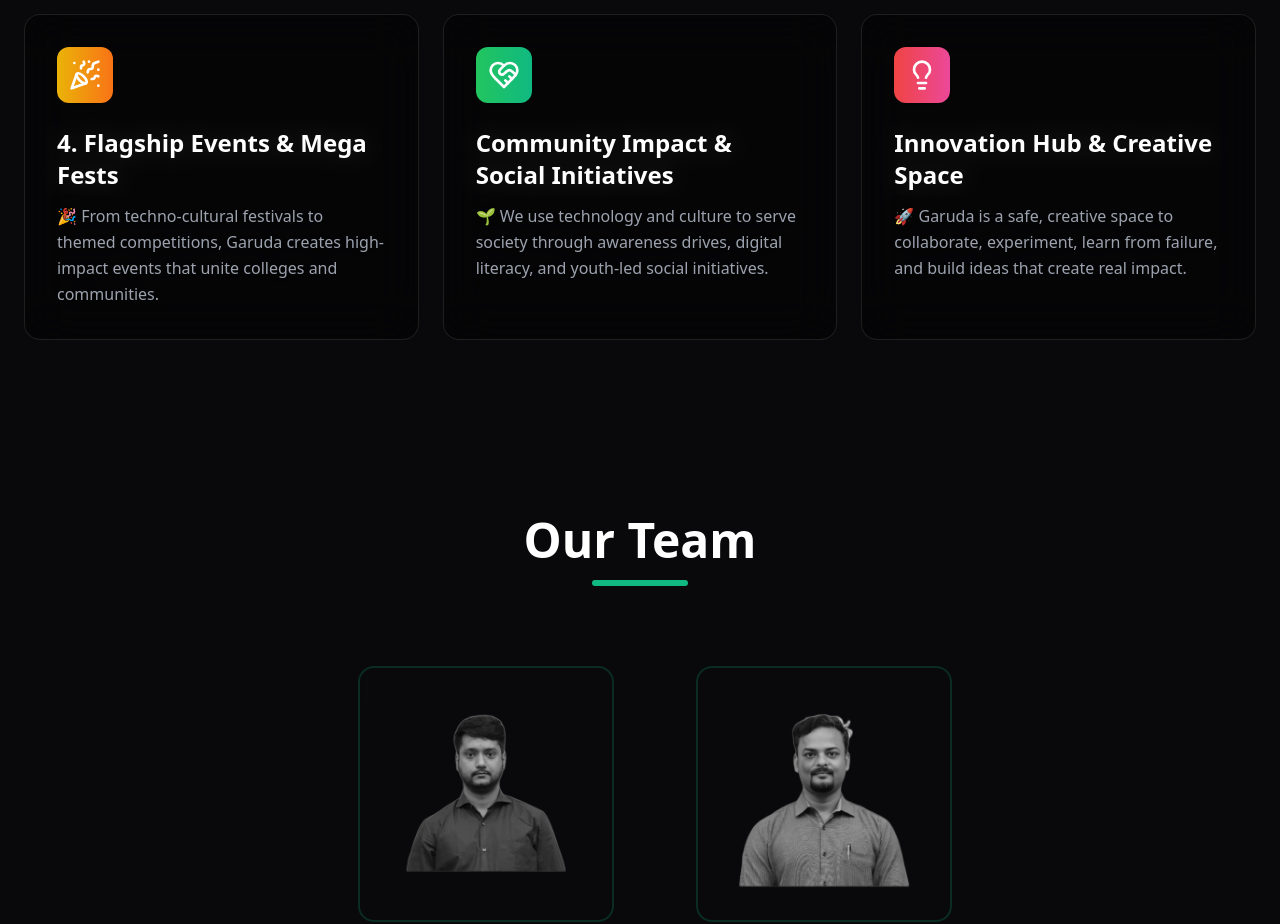
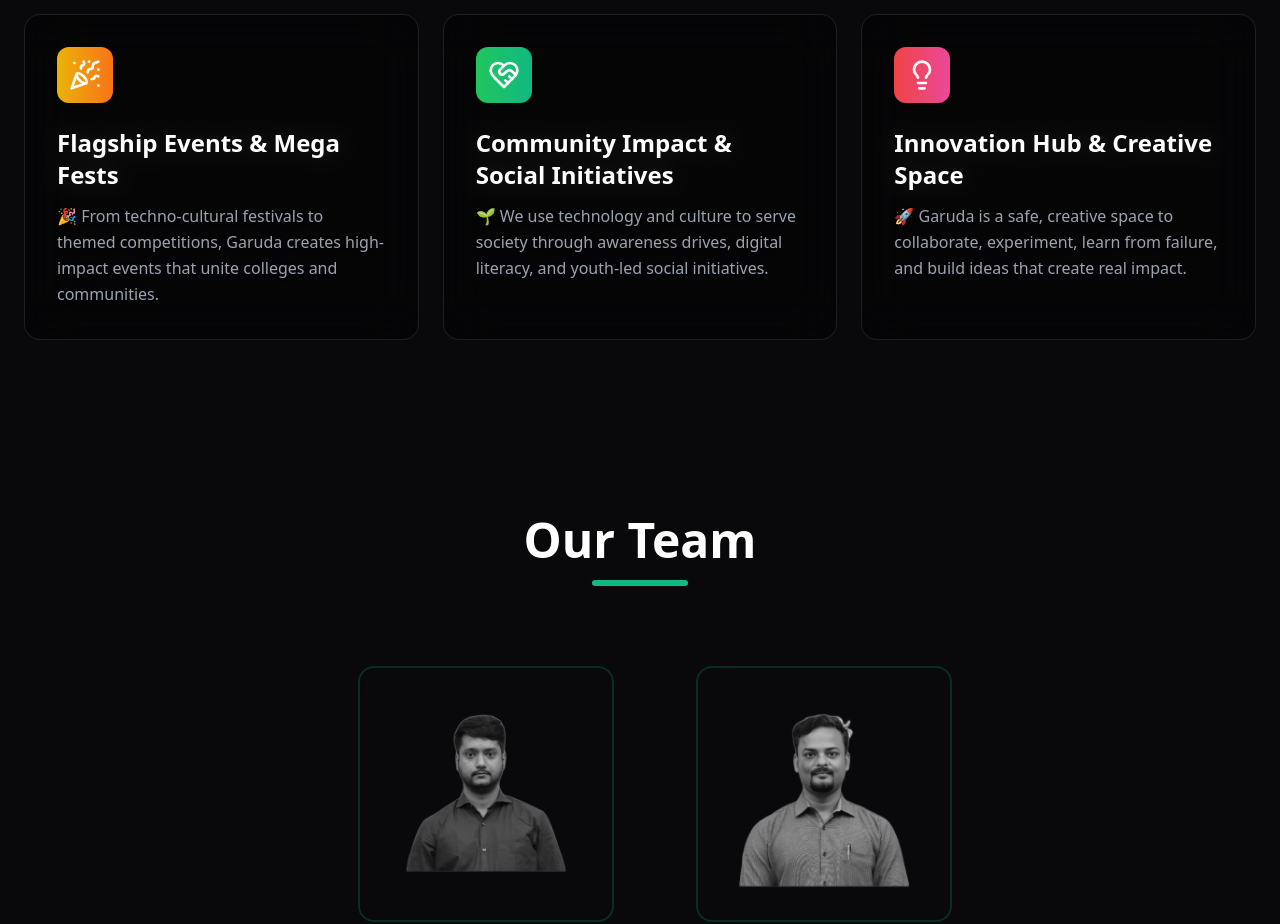
Before and after one commit to Ujjawal0711/Garuda-Website, a React (Vite) app in the folder GarudaMuj-main/: page / in a window 1280 px wide. Shown: the part 1420-2344 px from the top of the page. Built offline with nearby package versions, Linux system fonts and the light colour scheme.

Commit message:
Update site title to Garuda and fix photo vibrancy

```diff
--- a/GarudaMuj-main/src/components/About.tsx
+++ b/GarudaMuj-main/src/components/About.tsx
@@ -30,7 +30,7 @@ const features = [
   },
   {
     icon: PartyPopper,
-    title: '4. Flagship Events & Mega Fests',
+    title: 'Flagship Events & Mega Fests',
     description: '🎉 From techno-cultural festivals to themed competitions, Garuda creates high-impact events that unite colleges and communities.',
     gradient: 'from-yellow-500 to-orange-500',
   },
```
